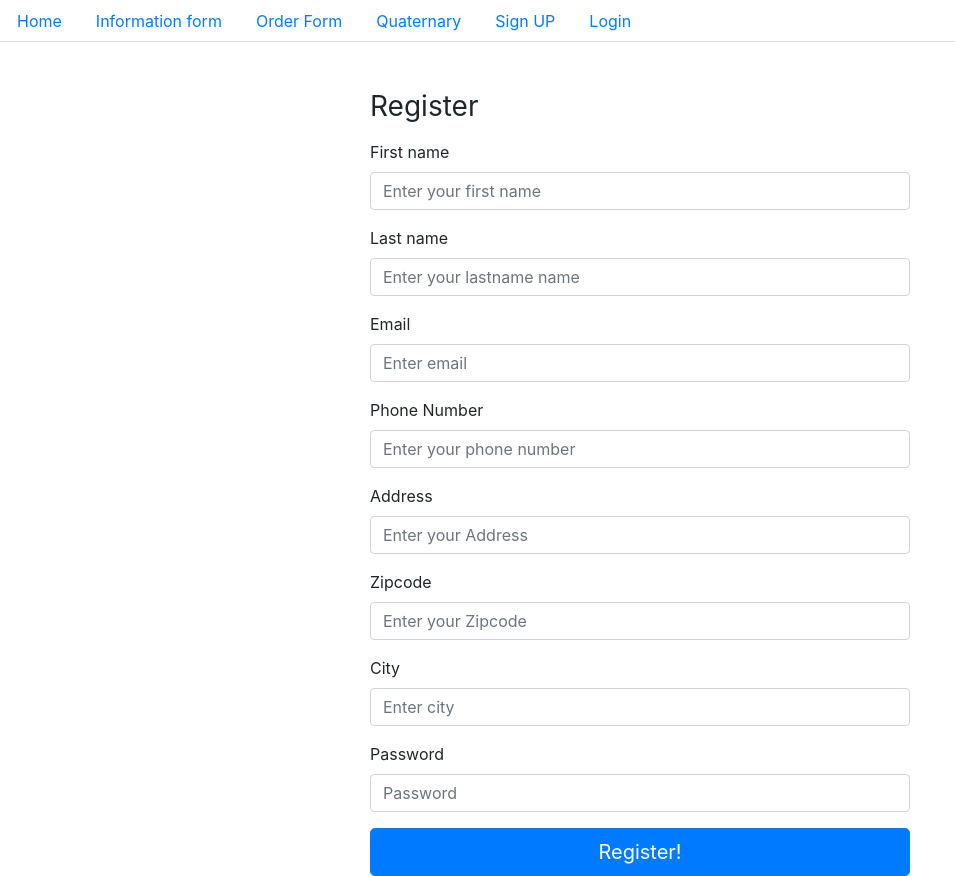
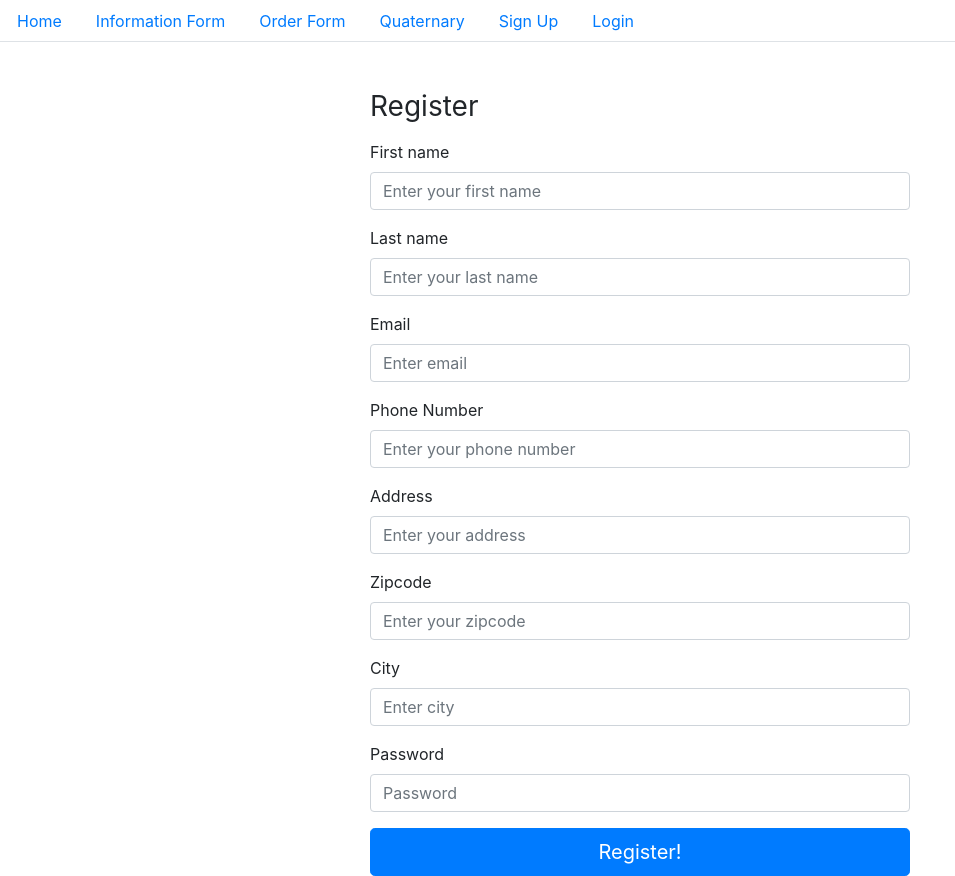
Before and after one commit to cswitzer85/project3, a React (Create React App) app in the folder client/: page /SignupForm in a window 1280 px wide. Shown: the whole page, without its empty margins (0-955 px from the left). Built offline with nearby package versions, Linux system fonts and the light colour scheme; no server answers.

Commit message:
fixed typos in NavTabs, login and Signup forms, also added consistancy on lowecases and caps. Removed console.log for input fields on both loginform and signup form

```diff
--- a/client/src/components/NavTabs.js
+++ b/client/src/components/NavTabs.js
@@ -20,7 +20,7 @@ function NavTabs() {
           to="/InfoForm"
           className={location.pathname === "InfoForm" ? "nav-link active" : "nav-link"}
         >
-          Information form
+          Information Form
         </Link>
       </li>
       <li className="nav-item">
@@ -44,7 +44,7 @@ function NavTabs() {
           to="/SignupForm"
           className={location.currentPage === "SignupForm" ? "nav-link active" : "nav-link"}
         >
-          Sign UP
+          Sign Up
         </Link>
       </li>
       <li className="nav-item">
--- a/client/src/components/pages/LoginForm.js
+++ b/client/src/components/pages/LoginForm.js
@@ -18,7 +18,7 @@ class LoginForm extends Component {
 
     handleChange = (event) => {
         this.setState({ [event.target.name]: event.target.value })
-        console.log(event.target.value);
+        // console.log(event.target.value);
     }
     handleSubmit(event) {
         event.preventDefault()
--- a/client/src/components/pages/SignupForm.js
+++ b/client/src/components/pages/SignupForm.js
@@ -23,7 +23,7 @@ class SignupForm extends Component {
 
     handleChange(event) {
         this.setState({ [event.target.name]: event.target.value })
-        console.log(event.target.value);
+        // console.log(event.target.value);
     }
     handleSubmit(event) {
         event.preventDefault()
@@ -79,7 +79,7 @@ class SignupForm extends Component {
                                     type="text"
                                     className="form-control"
                                     name="last_name"
-                                    placeholder="Enter your lastname name"
+                                    placeholder="Enter your last name"
                                     value={this.state.last_name}
                                     onChange={this.handleChange}
                                 />
@@ -112,7 +112,7 @@ class SignupForm extends Component {
                                     type="text"
                                     className="form-control"
                                     name="street_address"
-                                    placeholder="Enter your Address"
+                                    placeholder="Enter your address"
                                     value={this.state.street_address}
                                     onChange={this.handleChange}
                                 />
@@ -123,7 +123,7 @@ class SignupForm extends Component {
                                     type="text"
                                     className="form-control"
                                     name="zip_code"
-                                    placeholder="Enter your Zipcode"
+                                    placeholder="Enter your zipcode"
                                     value={this.state.zip_code}
                                     onChange={this.handleChange}
                                 />
@@ -155,7 +155,7 @@ class SignupForm extends Component {
                                 className="btn btn-lg btn-primary btn-block"
                                 onClick={this.handleSubmit} >
                                 Register!
-              </button>
+                            </button>
                         </form>
                     </div>
                 </div>
```
